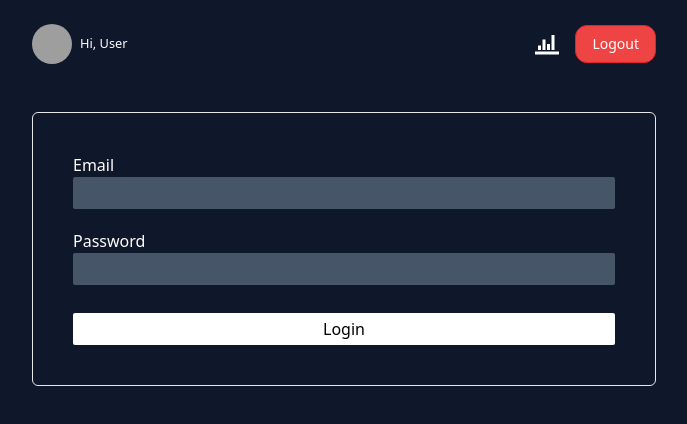
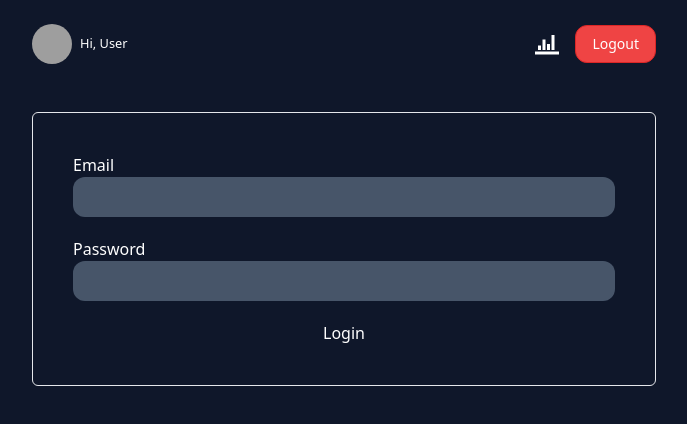
Before and after one commit to The-CodeINN/expense-tracker-app, a Next.js app: page /login in a window 1280 px wide. Shown: the top 424 px of the page, without its empty margins (296-983 px from the left). Built offline with nearby package versions, Linux system fonts and the light colour scheme; grey boxes are pictures that could not be loaded.

Commit message:
Switched to last commit

```diff
--- a/app/globals.css
+++ b/app/globals.css
@@ -12,7 +12,7 @@
   }
 
   input {
-    @apply bg-slate-600 py-1 px-2 text-black rounded-sm;
+    @apply px-4 py-2 bg-slate-600 rounded-xl;
   }
 }
 
@@ -35,7 +35,4 @@
   .input-group {
     @apply flex flex-col gap-4;
   }
-  .btn-new{
-    @apply  transition-all duration-300 bg-white hover:scale-105 rounded-sm py-1 px-2 text-black mt-2;
-  }
 }
```
